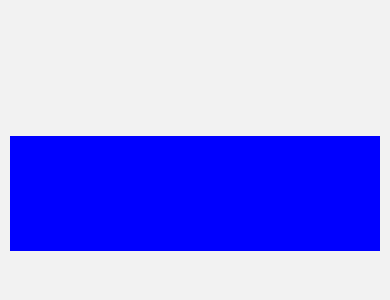
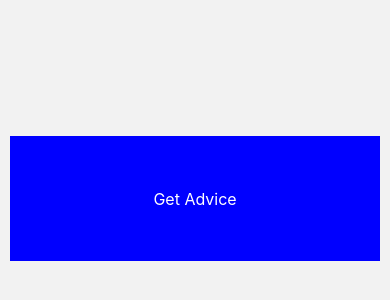
Before and after one commit to hadi-karnib/VerbalBotic-front, a React Native app in the folder verbalbotic/: screen /Test in a window 390 px wide. Shown: the part 64-364 px from the top of the page. Built offline with nearby package versions, Linux system fonts and the light colour scheme.

Commit message:
testing the advice giver

```diff
--- a/verbalbotic/ChatGPT_Response/advice.js
+++ b/verbalbotic/ChatGPT_Response/advice.js
@@ -1,9 +1,8 @@
 import axios from "axios";
 import { CHATGPT_API, CHAT_MODEL } from "@env";
-
 const getAdvice = async (question) => {
   const apiKey = CHATGPT_API;
-  const model = CHAT_MODEL || "gpt-3.5-turbo"; // Default to gpt-3.5-turbo if CHAT_MODEL isn't set
+  const model = CHAT_MODEL || "gpt-3.5-turbo";
 
   const url = "https://api.openai.com/v1/chat/completions";
 
--- a/verbalbotic/screens/testingScreen.js
+++ b/verbalbotic/screens/testingScreen.js
@@ -1,12 +1,29 @@
-import React, { useState } from "react";
+import React, { useState, useEffect } from "react";
 import { View, Text, TouchableOpacity, StyleSheet } from "react-native";
 import getAdvice from "./../ChatGPT_Response/advice";
+import { useDispatch, useSelector } from "react-redux";
+import { getSelf } from "../store/user/userActions";
+
 const TestingScreen = () => {
+  const dispatch = useDispatch();
   const [advice, setAdvice] = useState("");
+  const { user } = useSelector((state) => state.user);
+
+  useEffect(() => {
+    dispatch(getSelf());
+  }, [dispatch]);
 
   const fetchAdvice = async () => {
-    const result = await getAdvice("How can I improve my coding skills?");
-    setAdvice(result);
+    if (user) {
+      const question = `My name is ${user.name}, I work as a ${
+        user.work
+      }, age: ${user.age}. My bio is: "${user.bio}". My speech illness is "${
+        user.illness || "none"
+      }". i have a speech impairment stuttering how can i fix it .give me advice .i dont want introductions just what can i do generally and maybe give me  homework on what to do daily.be creative.i just want what to do no here are some tips or something`;
+      const result = await getAdvice(question);
+      setAdvice(result);
+      console.log(result);
+    }
   };
 
   return (
@@ -16,10 +33,13 @@ const TestingScreen = () => {
         title="Get Advice"
         onPress={fetchAdvice}
         style={styles.button}
-      />
+      >
+        <Text style={styles.buttonText}>Get Advice</Text>
+      </TouchableOpacity>
     </View>
   );
 };
+
 const styles = StyleSheet.create({
   button: {
     backgroundColor: "blue",
@@ -27,6 +47,12 @@ const styles = StyleSheet.create({
     margin: 10,
     marginTop: 100,
     height: "50%",
+    justifyContent: "center",
+    alignItems: "center",
+  },
+  buttonText: {
+    color: "white",
+    fontSize: 16,
   },
   text: {
     fontSize: 20,
@@ -35,4 +61,5 @@ const styles = StyleSheet.create({
     marginTop: 100,
   },
 });
+
 export default TestingScreen;
```
